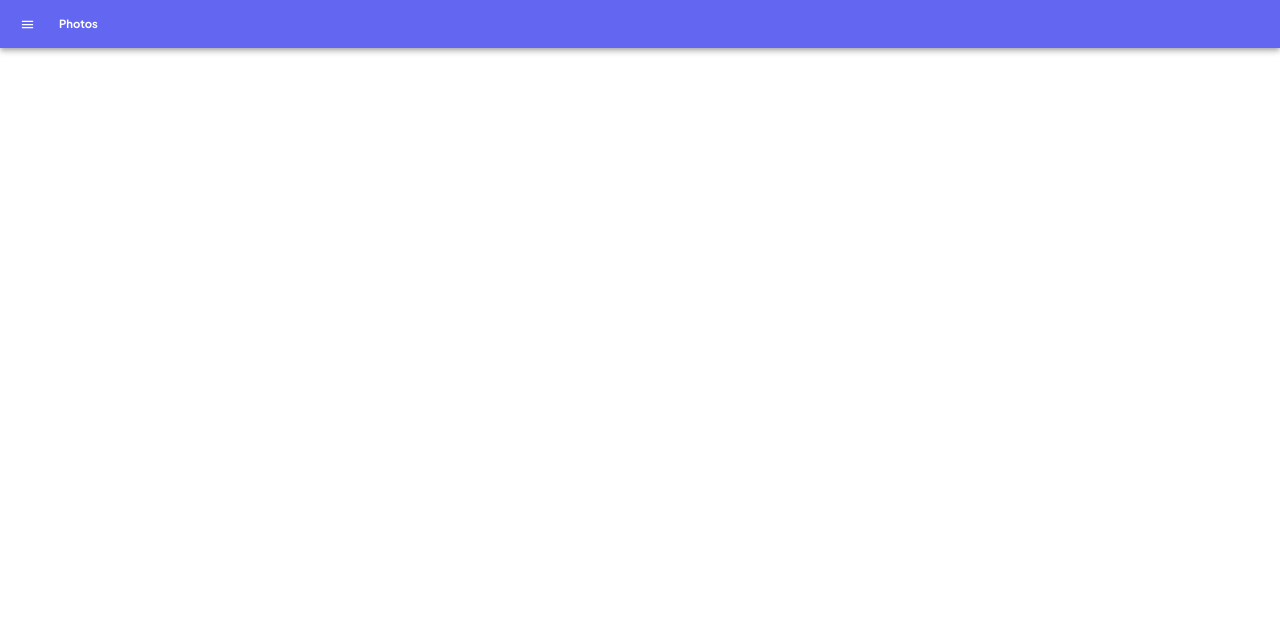
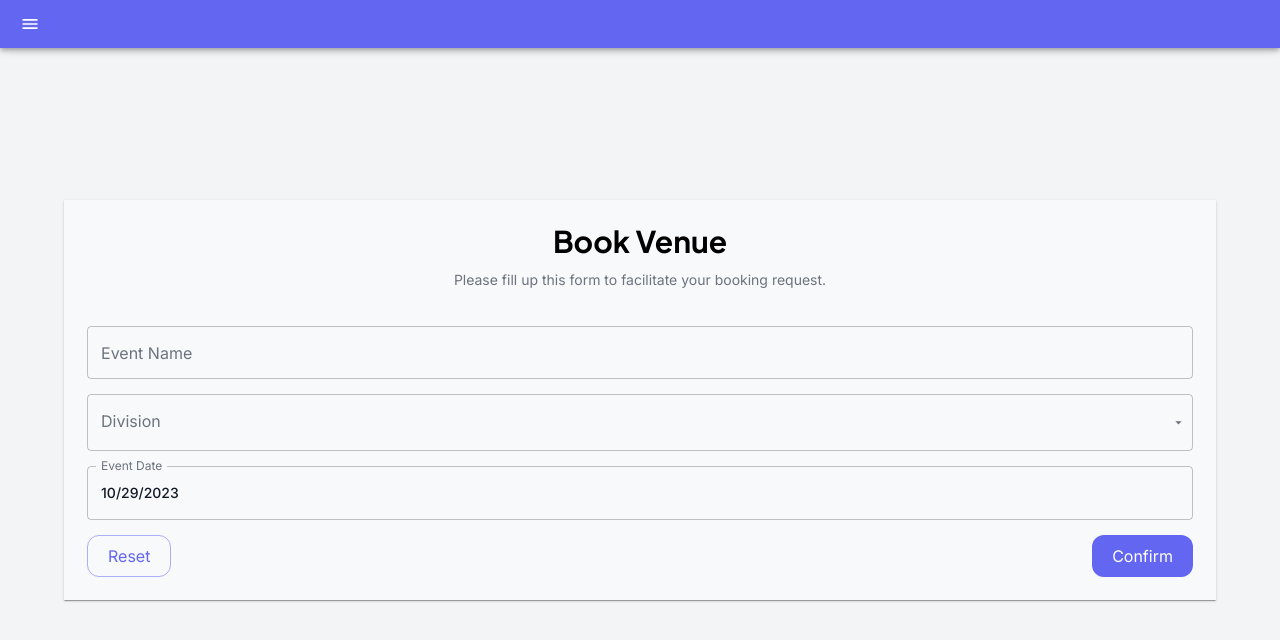
Before and after one commit to Neo-Zenith/hc-booking-system, a React (Vite) app: page /items/book in a window 1280 px wide. Before the commit this address had no page. Shown: the top 640 px of the page. Built offline with nearby package versions, Linux system fonts and the light colour scheme.

Commit message:
venue booking page setup

```diff
--- a/src/App.jsx
+++ b/src/App.jsx
@@ -4,16 +4,18 @@ import { ThemeProvider } from '@emotion/react';
 import { BrowserRouter as Router, Routes, Route } from 'react-router-dom';
 import VenueBookingPage from './pages/BookingPage/VenueBookingPage';
 import DenseAppBar from './components/AppBar/DenseAppBar';
+import ItemBookingPage from './pages/BookingPage/ItemBookingPage';
 
 function App() {
     const theme = createTheme();
     return (
         <>
             <ThemeProvider theme={theme}>
-                <DenseAppBar />
                 <Router>
+                    <DenseAppBar />
                     <Routes>
-                        <Route path="/venues" element={<VenueBookingPage />} />
+                        <Route path="/venues/book" element={<VenueBookingPage />} />
+                        <Route path="/items/book" element={<ItemBookingPage />} />
                     </Routes>
                 </Router>
             </ThemeProvider>
--- a/src/components/AppBar/DenseAppBar.jsx
+++ b/src/components/AppBar/DenseAppBar.jsx
@@ -1,24 +1,80 @@
-import * as React from 'react';
+import { useState } from 'react';
 import AppBar from '@mui/material/AppBar';
 import Box from '@mui/material/Box';
 import Toolbar from '@mui/material/Toolbar';
 import Typography from '@mui/material/Typography';
 import IconButton from '@mui/material/IconButton';
 import MenuIcon from '@mui/icons-material/Menu';
+import AddIcon from '@mui/icons-material/Add';
+import FormatListBulletedIcon from '@mui/icons-material/FormatListBulleted';
+import Drawer from './Drawer';
 
 export default function DenseAppBar() {
+    const [sidebarActive, setSidebarActive] = useState(false);
+    const sidebarSections = [
+        {
+            header: 'Venues',
+            navLinks: [
+                {
+                    label: 'Book Venue',
+                    icon: <AddIcon />,
+                    link: '/venues/book',
+                },
+                {
+                    label: 'View All Venue',
+                    icon: <FormatListBulletedIcon />,
+                    link: '/venues',
+                },
+                {
+                    label: 'View Booking History',
+                    icon: <FormatListBulletedIcon />,
+                    link: '/venues/history',
+                },
+            ],
+        },
+        {
+            header: 'Inventory Items',
+            navLinks: [
+                {
+                    label: 'Book Items',
+                    icon: <AddIcon />,
+                    link: '/items/book',
+                },
+                {
+                    label: 'View All Items',
+                    icon: <FormatListBulletedIcon />,
+                    link: '/items',
+                },
+                {
+                    label: 'View Booking History',
+                    icon: <FormatListBulletedIcon />,
+                    link: '/items/history',
+                },
+            ],
+        },
+    ];
+
     return (
         <Box sx={{ flexGrow: 1 }}>
-            <AppBar position="static">
+            <AppBar position="fixed">
                 <Toolbar variant="dense">
-                    <IconButton edge="start" color="inherit" aria-label="menu" sx={{ mr: 2 }}>
-                        <MenuIcon />
+                    <IconButton
+                        edge="start"
+                        color="inherit"
+                        aria-label="menu"
+                        sx={{ mr: 2 }}
+                        onClick={() => setSidebarActive(true)}
+                    >
+                        <MenuIcon style={{ fontSize: '2rem' }} />
                     </IconButton>
-                    <Typography variant="h6" color="inherit" component="div">
-                        Photos
-                    </Typography>
                 </Toolbar>
             </AppBar>
+            <Drawer
+                isOpen={sidebarActive}
+                anchor={'left'}
+                onClose={() => setSidebarActive(false)}
+                sections={sidebarSections}
+            />
         </Box>
     );
 }
--- /dev/null
+++ b/src/components/AppBar/Drawer.jsx
@@ -0,0 +1,111 @@
+import React, { useEffect, useState } from 'react';
+import Box from '@mui/material/Box';
+import SwipeableDrawer from '@mui/material/SwipeableDrawer';
+import List from '@mui/material/List';
+import Divider from '@mui/material/Divider';
+import ListItem from '@mui/material/ListItem';
+import ListItemButton from '@mui/material/ListItemButton';
+import ListItemIcon from '@mui/material/ListItemIcon';
+import ListItemText from '@mui/material/ListItemText';
+import { Typography } from '@mui/material';
+import { useTheme } from '@emotion/react';
+import { useNavigate } from 'react-router-dom';
+
+export default function Drawer({ isOpen, anchor, onClose, sections }) {
+    const theme = useTheme();
+    const navigate = useNavigate();
+    const [open, setOpen] = useState(() => {
+        const initialState = {
+            top: false,
+            left: false,
+            bottom: false,
+            right: false,
+        };
+        initialState[anchor] = isOpen;
+        return initialState;
+    });
+
+    const toggleDrawer = (anchor, open) => (event) => {
+        if (event && event.type === 'keydown' && (event.key === 'Tab' || event.key === 'Shift')) {
+            return;
+        }
+
+        setOpen({ ...open, [anchor]: open });
+    };
+
+    const list = (anchor) => (
+        <Box
+            sx={{
+                display: 'flex',
+                flexDirection: 'column',
+                width: anchor === 'top' || anchor === 'bottom' ? 'auto' : 300,
+                rowGap: '2rem',
+            }}
+            role="presentation"
+            onClick={toggleDrawer(anchor, false)}
+            onKeyDown={toggleDrawer(anchor, false)}
+        >
+            {sections.map((section, index) => (
+                <div key={index}>
+                    <Typography variant="h5" sx={{ color: theme.palette.neutral[600] }}>
+                        {section.header}
+                    </Typography>
+                    <List>
+                        {section.navLinks.map((navLink, index) => (
+                            <ListItem key={index} disablePadding>
+                                <ListItemButton
+                                    onClick={() => {
+                                        onClose();
+                                        navigate(navLink.link);
+                                    }}
+                                >
+                                    <ListItemIcon>{navLink.icon}</ListItemIcon>
+                                    <ListItemText primary={navLink.label} />
+                                </ListItemButton>
+                            </ListItem>
+                        ))}
+                    </List>
+                    <Divider />
+                </div>
+            ))}
+            <Divider />
+        </Box>
+    );
+
+    useEffect(() => {
+        const updatedState = { ...open };
+        updatedState[anchor] = isOpen;
+        setOpen(updatedState);
+    }, [isOpen]);
+
+    return (
+        <div>
+            <React.Fragment key={anchor}>
+                <SwipeableDrawer
+                    anchor={anchor}
+                    open={open[anchor]}
+                    onClose={() => {
+                        toggleDrawer(anchor, false);
+                        onClose();
+                    }}
+                    onOpen={toggleDrawer(anchor, true)}
+                >
+                    <Box
+                        sx={{
+                            mt: '5rem',
+                            display: 'flex',
+                            flexDirection: 'column',
+                            alignItems: 'center',
+                            rowGap: '5rem',
+                        }}
+                    >
+                        <Typography variant="h4" sx={{ padding: '2% 5%', textAlign: 'center' }}>
+                            NTU Heritage Club Booking System
+                        </Typography>
+                        {list(anchor)}
+                    </Box>
+                </SwipeableDrawer>
+            </React.Fragment>
+        </div>
+    );
+}
--- /dev/null
+++ b/src/components/BookingForm/ItemBookingForm.jsx
@@ -0,0 +1,50 @@
+import { WithBookingForm } from './withBookingForm';
+
+export default function ItemBookingForm() {
+    const fields = [
+        { id: 'event', name: 'Event Name', accept: 'string' },
+        {
+            id: 'division',
+            name: 'Division',
+            accept: 'multi-selection',
+            options: [
+                { name: 'EXCO', value: 'EXCO' },
+                { name: 'HCI', value: 'HCI' },
+                { name: 'HDE', value: 'HDE' },
+                { name: 'HEO', value: 'HEO' },
+                { name: 'HGC', value: 'HGC' },
+                { name: 'HW', value: 'HW' },
+                { name: 'PNP', value: 'PNP' },
+            ],
+        },
+        { id: 'eventDate', name: 'Event Date', accept: 'date' },
+    ];
+
+    const validateFields = (inputable) => {
+        const updatedErrors = {};
+        if (!inputable.name) {
+            updatedErrors.name = 'Venue name is required.';
+        }
+        if (!inputable.event) {
+            updatedErrors.event = 'Event name is required.';
+        }
+        if (!inputable.division) {
+            updatedErrors.division = 'Division is required.';
+        }
+        if (!inputable.eventDate || isNaN(new Date(inputable.eventDate).getTime())) {
+            updatedErrors.eventDate = 'Event date is required.';
+        }
+        return updatedErrors;
+    };
+
+    return (
+        <>
+            <WithBookingForm
+                title={'Book Venue'}
+                subtitle={'Please fill up this form to facilitate your booking request.'}
+                fields={fields}
+                validator={validateFields}
+            />
+        </>
+    );
+}
--- /dev/null
+++ b/src/pages/BookingPage/ItemBookingPage.jsx
@@ -0,0 +1,11 @@
+import ItemBookingForm from '../../components/BookingForm/ItemBookingForm';
+import WithBookingPage from './WithBookingPage';
+
+export default function ItemBookingPage() {
+    const bookingForm = <ItemBookingForm />;
+    return (
+        <>
+            <WithBookingPage bookingForm={bookingForm} />
+        </>
+    );
+}
```
